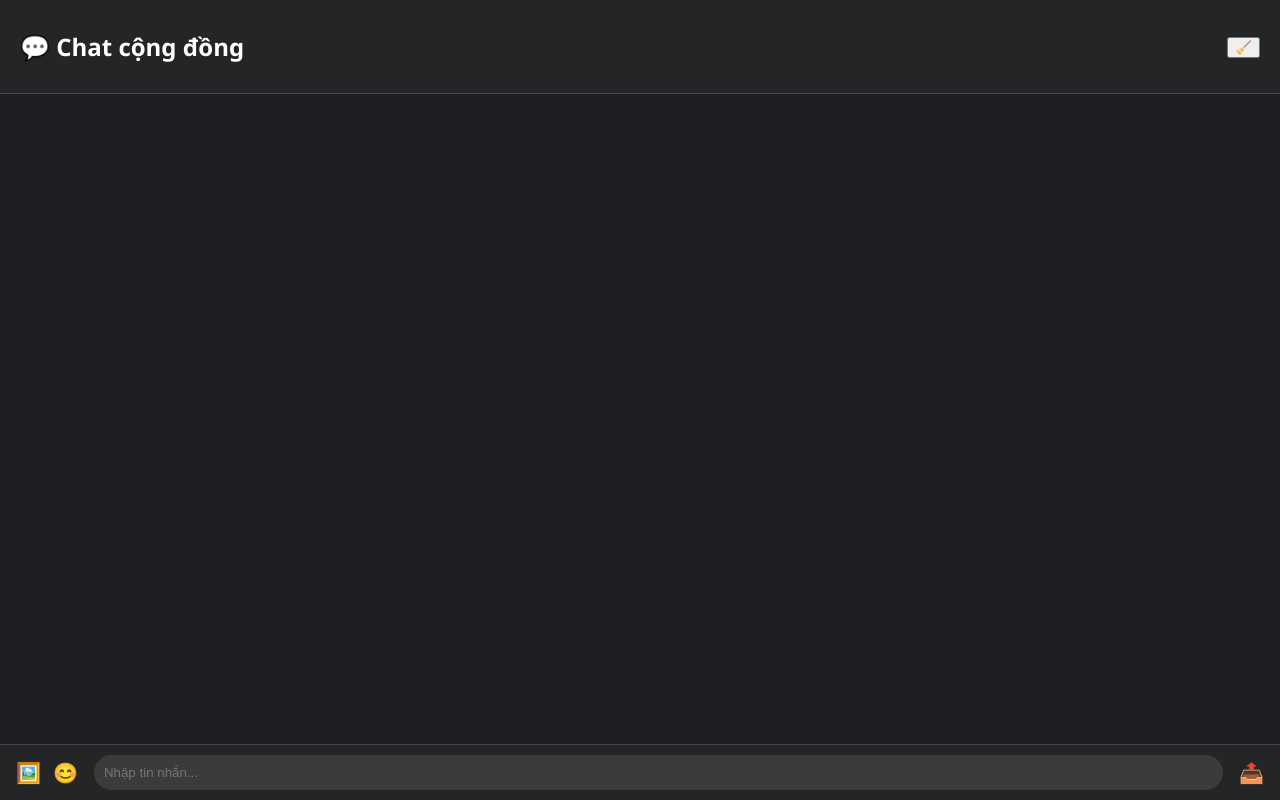
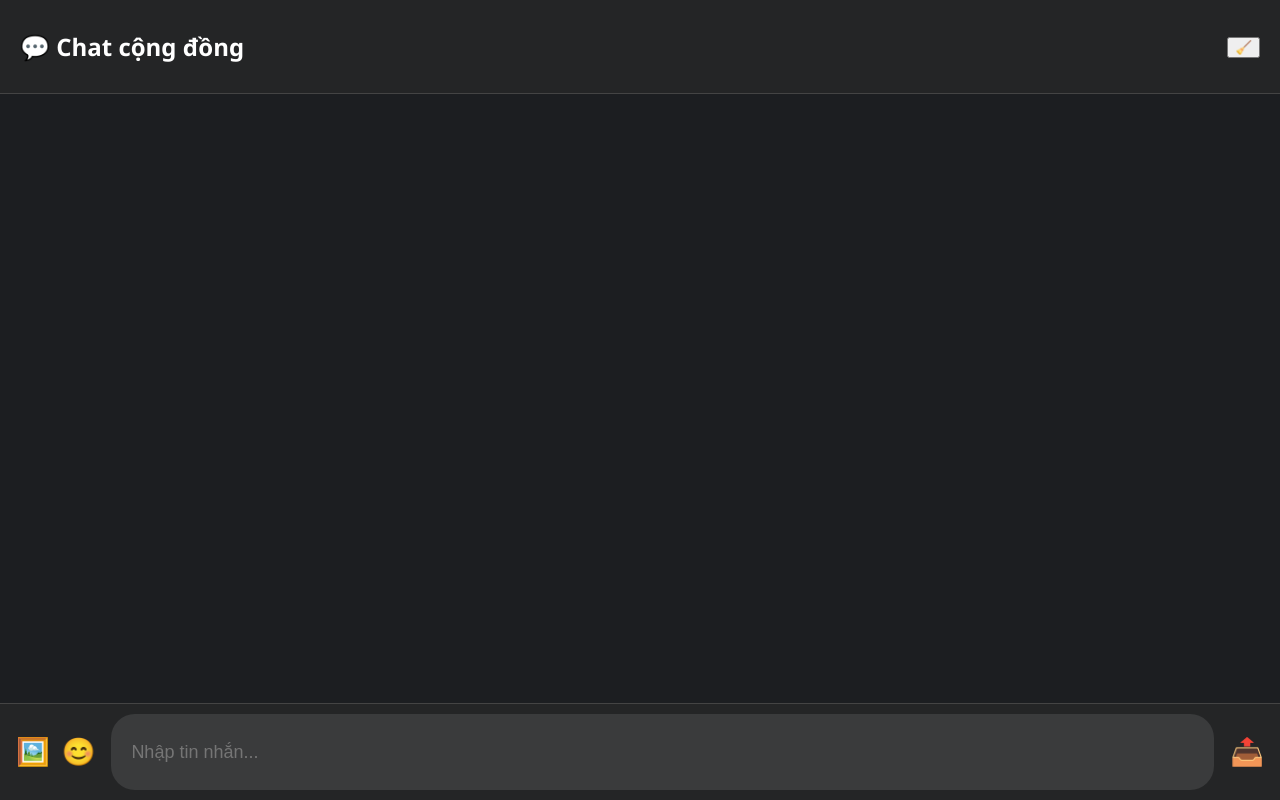
Before and after one commit to Anhtuanpri/hct3, a plain HTML site: page index2.html in a window 1280 px wide. Drawn offline with Linux system fonts and the light colour scheme; no server answers.

Commit message:
Update style.css

```diff
--- a/style.css
+++ b/style.css
@@ -86,8 +86,10 @@ body {
 .chat-input-area input[type="text"] {
   flex: 1;
   margin: 0 10px;
-  padding: 10px;
-  border-radius: 20px;
+  padding: 14px 20px;
+  font-size: 18px;
+  height: 48px;
+  border-radius: 24px;
   border: none;
   background: #3a3b3c;
   color: white;
@@ -96,7 +98,7 @@ body {
 .chat-input-area button {
   background: none;
   border: none;
-  font-size: 20px;
+  font-size: 27px;
   cursor: pointer;
 }
 
```
